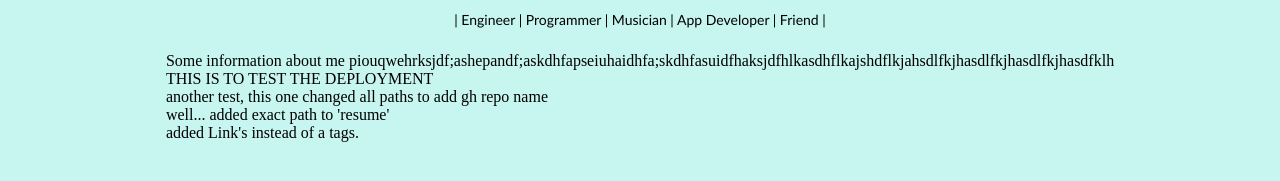
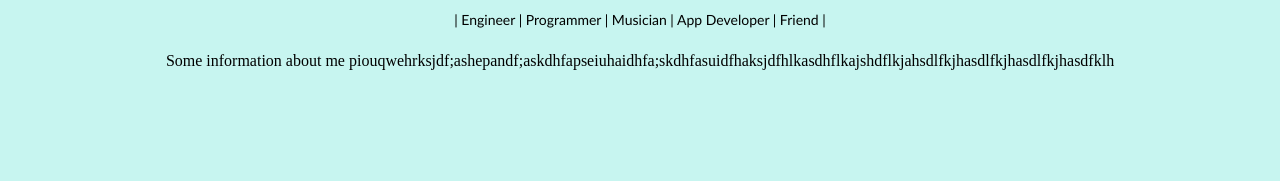
Before and after one commit to ceramey1997/cole-ramey-resume, a React (Create React App) app: page /#/ in a window 1280 px wide. Shown: the part 425-606 px from the top of the page. Built offline with nearby package versions, Linux system fonts and the light colour scheme.

Commit message:
Routing works correctly on gh-pages, removed testing scripts from Home

```diff
--- a/src/components/Home.js
+++ b/src/components/Home.js
@@ -13,10 +13,6 @@ function Home() {
             </div>
             <div className="home-container">
                 <p className="home-about-me">Some information about me piouqwehrksjdf;ashepandf;askdhfapseiuhaidhfa;skdhfasuidfhaksjdfhlkasdhflkajshdflkjahsdlfkjhasdlfkjhasdlfkjhasdfklh</p>
-                <p className="home-about-me">THIS IS TO TEST THE DEPLOYMENT</p>
-                <p className="home-about-me">another test, this one changed all paths to add gh repo name</p>
-                <p className="home-about-me">well... added exact path to 'resume'</p>
-                <p className="home-about-me">added Link's instead of a tags.</p>
             </div>
         </div>
     </div>
```
